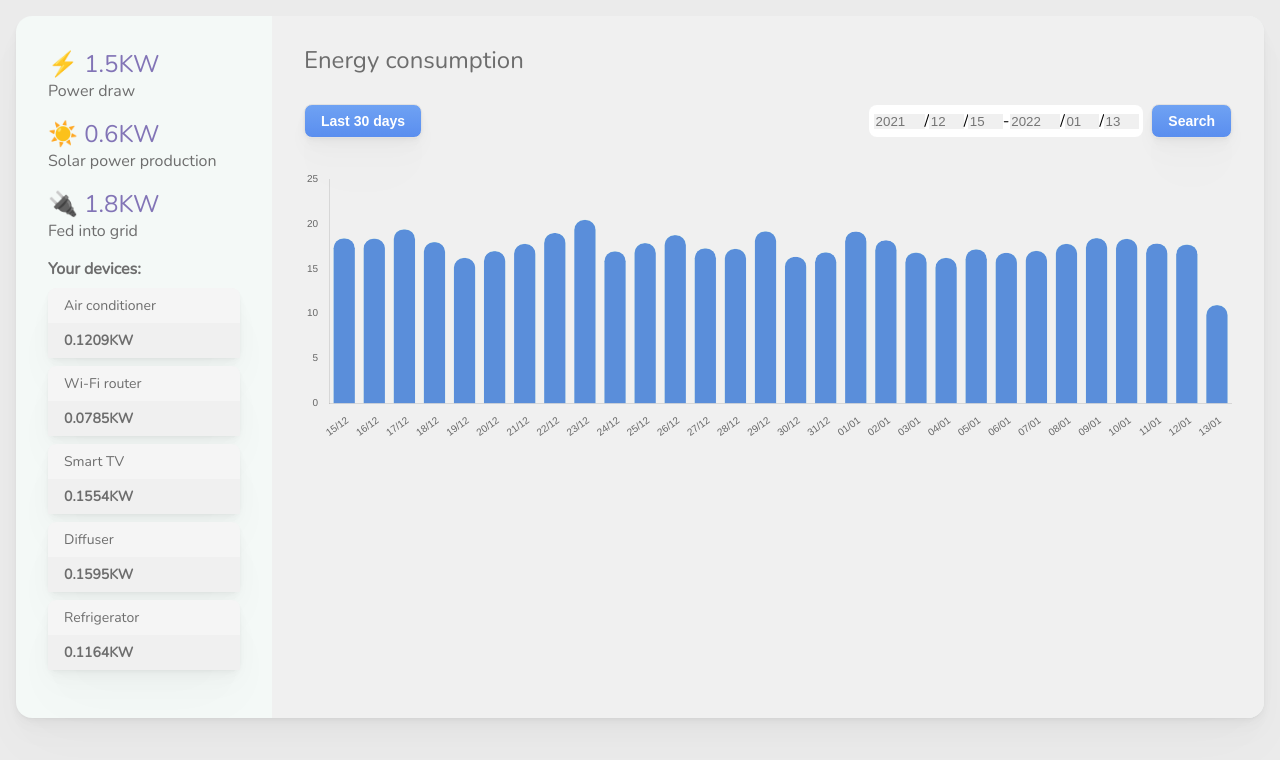
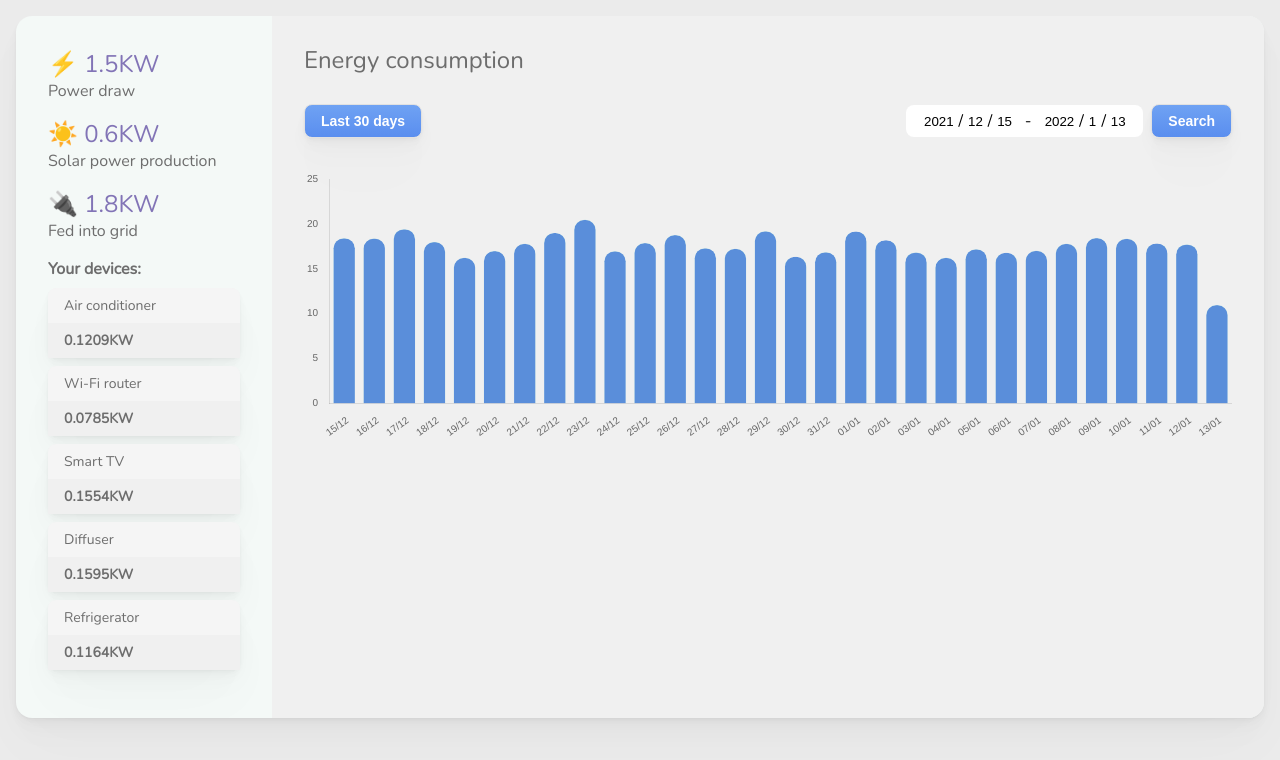
Before and after one commit to johnzhang618/homework, a React (Create React App) app: page / in a window 1280 px wide. Shown: the top 760 px of the page. Built offline with nearby package versions, Linux system fonts and the light colour scheme.

Commit message:
rewrite date controller by select

```diff
--- a/src/assets/css/index.css
+++ b/src/assets/css/index.css
@@ -102,3 +102,29 @@ html {
 .border-grey {
   border: 1px solid rgb(225, 225, 225);
 }
+
+.warning-text-before::before {
+  position: absolute;
+  top: 2.1rem;
+  content: attr(warning);
+  font-size: 14px;
+  color: red;
+  background-color: rgba(200, 200, 200, .5);
+  border-radius: .2rem;
+  max-width: 10.3rem;
+  word-break: break-word;
+}
+
+.container-input input {
+  outline: none;
+  padding-left: .1rem;
+}
+
+.date-selector {
+  border: 0;
+  outline: none;
+  text-align: center;
+  padding: .3rem;
+  appearance: none;
+  background-color: transparent;
+}
--- /dev/null
+++ b/src/components/atoms/Selector/Selector.jsx
@@ -0,0 +1,62 @@
+import React from 'react';
+import PropTypes from 'prop-types';
+
+const Selector = React.forwardRef(
+  (
+    {
+      id,
+      className,
+      disabled,
+      elementLocator,
+      placeholder,
+      options,
+      selectedOption,
+      name,
+      ...others
+    },
+    ref,
+  ) => (
+    <select
+      id={id}
+      name={name}
+      className={className}
+      disabled={disabled}
+      data-locator={elementLocator || `select-input-${name}-${id}`}
+      ref={ref}
+      {...others}
+    >
+      {placeholder && <option value="">{placeholder}</option>}
+      {options.map((opt) => (
+        <option key={opt} value={opt}>
+          {opt}
+        </option>
+      ))}
+    </select>
+  ),
+);
+
+Selector.propTypes = {
+  id: PropTypes.string,
+  className: PropTypes.string,
+  name: PropTypes.string,
+  disabled: PropTypes.string,
+  elementLocator: PropTypes.string,
+  options: PropTypes.arrayOf(PropTypes.string),
+  selectedOption: PropTypes.string,
+  placeholder: PropTypes.node,
+  ref: PropTypes.element,
+};
+
+Selector.defaultProps = {
+  id: '',
+  disabled: '',
+  selectedOption: '',
+  placeholder: '',
+  className: '',
+  elementLocator: '',
+  options: [],
+  name: '',
+  ref: null,
+};
+
+export default Selector;
--- a/src/components/atoms/index.jsx
+++ b/src/components/atoms/index.jsx
@@ -3,6 +3,7 @@ import Input from './Input/Input';
 import Label from './Label/Label';
 import Button from './Button/Button';
 import Heading from './Heading/Heading';
+import Selector from './Selector/Selector';
 import BarChart from './BarChart/BarChart';
 import Paragraph from './Paragraph/Paragraph';
 
@@ -12,6 +13,7 @@ export {
   Label,
   Button,
   Heading,
+  Selector,
   BarChart,
   Paragraph,
 };
--- /dev/null
+++ b/src/components/molecules/DateSelectors/DateSelectors.jsx
@@ -0,0 +1,125 @@
+import React, { useState, useEffect } from 'react';
+import PropTypes from 'prop-types';
+import { Selector } from '../../atoms';
+
+function DateSelectors({
+  dateRange,
+  defaultTmp,
+  onUpdate,
+}) {
+  const daysInMonth = {
+    nonLeap: [31, 28, 31, 30, 31, 30, 31, 31, 30, 31, 30, 31],
+    leap: [31, 29, 31, 30, 31, 30, 31, 31, 30, 31, 30, 31],
+  };
+
+  const latestDate = new Date(dateRange.latestTmp);
+  const latestYear = latestDate.getFullYear();
+  const latestMonth = latestDate.getMonth();
+  const latestDay = latestDate.getDate();
+
+  const earliestDate = new Date(dateRange.earliestTmp);
+  const earliestYear = earliestDate.getFullYear();
+  const earliestMonth = earliestDate.getMonth();
+  const earliestDay = earliestDate.getDate();
+
+  const [year, setYear] = useState(new Date(defaultTmp).getFullYear());
+  const [month, setMonth] = useState(new Date(defaultTmp).getMonth());
+  const [day, setDay] = useState(new Date(defaultTmp).getDate());
+
+  const getDayOpts = () => {
+    let days = year % 4 === 0 ? daysInMonth.leap[month] : daysInMonth.nonLeap[month];
+    let start = 1;
+    if (year === latestYear && month === latestMonth) {
+      days = latestDay;
+    }
+    if (year === earliestYear && month === earliestMonth) {
+      days -= earliestDay - 1;
+      start = earliestDay;
+    }
+    return [...new Array(days)].map((_, index) => `${start + index}`);
+  };
+  const getMonthOpts = () => {
+    let months = 12;
+    let start = 1;
+    if (year === latestYear) {
+      months = latestMonth + 1;
+    }
+    if (year === earliestYear) {
+      months -= earliestMonth;
+      start = earliestMonth + 1;
+    }
+    return [...new Array(months)].map((_, index) => `${start + index}`);
+  };
+
+  const handleYearChange = (y) => {
+    if (y === earliestYear) {
+      if (month < earliestMonth) {
+        setMonth(earliestMonth);
+      }
+      if (day < earliestDay) {
+        setDay(earliestDay);
+      }
+    }
+    if (y === latestYear) {
+      if (month > latestMonth) {
+        setMonth(latestMonth);
+      }
+      if (day > latestDay) {
+        setDay(latestDay);
+      }
+    }
+    setYear(y);
+  };
+  const handleMonthChange = (m) => {
+    if (year === earliestYear && m === earliestMonth && day < earliestDay) {
+      setDay(earliestDay);
+    }
+    if (year === latestYear && m === latestMonth && day > latestDay) {
+      setDay(latestDay);
+    }
+    setMonth(m);
+  };
+
+  const yearOpts = [...new Array(latestYear - earliestYear + 1)].map(
+    (_, index) => `${earliestYear + index}`,
+  );
+  const monthOpts = getMonthOpts();
+  const dayOpts = getDayOpts();
+
+  useEffect(() => {
+    onUpdate(new Date(year, month, day).getTime());
+  }, [year, month, day]);
+
+  return (
+    <div className="inline mx1">
+      <Selector
+        className="date-selector"
+        onChange={(e) => handleYearChange(parseInt(e.target.value, 10))}
+        options={yearOpts}
+        value={year}
+        width="4"
+      />
+      /
+      <Selector
+        className="date-selector"
+        onChange={(e) => handleMonthChange(parseInt(e.target.value, 10) - 1)}
+        options={monthOpts}
+        value={month + 1}
+        width="2"
+      />
+      /
+      <Selector
+        className="date-selector"
+        onChange={(e) => setDay(parseInt(e.target.value, 10))}
+        options={dayOpts}
+        value={day}
+      />
+    </div>
+  );
+}
+DateSelectors.propTypes = {
+  dateRange: PropTypes.objectOf(PropTypes.number).isRequired,
+  defaultTmp: PropTypes.number.isRequired,
+  onUpdate: PropTypes.func.isRequired,
+};
+export default DateSelectors;
--- a/src/components/molecules/index.jsx
+++ b/src/components/molecules/index.jsx
@@ -2,10 +2,12 @@ import DateInputs from './DateInputs/DateInputs';
 import DeviceCard from './DeviceCard/DeviceCard';
 import OverviewCard from './OverviewCard/OverviewCard';
 import UsageBarChart from './UsageBarChart/UsageBarChart';
+import DateSelectors from './DateSelectors/DateSelectors';
 
 export {
   DateInputs,
   DeviceCard,
   OverviewCard,
   UsageBarChart,
+  DateSelectors,
 };
--- a/src/components/organisms/ChartController/ChartController.css
+++ /dev/null
@@ -1,16 +0,0 @@
-.container-input::before {
-  position: absolute;
-  top: 2.1rem;
-  content: attr(warning);
-  font-size: 14px;
-  color: red;
-  background-color: rgba(200, 200, 200, .5);
-  border-radius: .2rem;
-  max-width: 10.3rem;
-  word-break: break-word;
-}
-
-.container-input input {
-  outline: none;
-  padding-left: .1rem;
-}
--- a/src/components/organisms/ChartController/ChartController.jsx
+++ b/src/components/organisms/ChartController/ChartController.jsx
@@ -1,31 +1,21 @@
 import React, { useState, useEffect } from 'react';
 import PropTypes from 'prop-types';
-import './ChartController.css';
-import { Button } from '../../atoms';
-import { getLastSecondInDay } from '../../../utils/utils';
-import { DateInputs } from '../../molecules';
+import {
+  Button,
+} from '../../atoms';
+import { getLastSecondInDay, getNDaysAgoTmp } from '../../../utils/utils';
+import { DateSelectors } from '../../molecules';
 
 function ChartController({
   onChange,
   value,
 }) {
+  const earliest = getNDaysAgoTmp(999, new Date());
   const [startDate, setStartDate] = useState(value.start);
   const [endDateFromChild, setEndDateFromChild] = useState(value.end);
   const [endDate, setEndDate] = useState(value.end);
-  const [warning, setWarning] = useState();
-
-  const warn = async (text) => {
-    setWarning(text);
-    setTimeout(() => {
-      setWarning();
-    }, 1000 * 5);
-  };
 
   const onSubmit = () => {
-    if (startDate > endDate) {
-      warn('Place check the input DATE: start date should less than end date!');
-      return;
-    }
     onChange({
       start: startDate,
       end: endDate,
@@ -61,15 +51,23 @@ function ChartController({
         Last 30 days
       </Button>
       <div className="inline col-right">
-        <div className="container-input inline bg-white roundedMore p03 mr1 relative" warning={warning}>
-          <DateInputs
-            originDateTmp={startDate}
-            onChange={setStartDate}
+        <div className="inline bg-white roundedMore p03 mr1">
+          <DateSelectors
+            dateRange={{
+              latestTmp: endDate,
+              earliestTmp: earliest,
+            }}
+            defaultTmp={startDate}
+            onUpdate={setStartDate}
           />
           -
-          <DateInputs
-            originDateTmp={endDate}
-            onChange={setEndDateFromChild}
+          <DateSelectors
+            dateRange={{
+              latestTmp: Date.now(),
+              earliestTmp: startDate,
+            }}
+            defaultTmp={endDate}
+            onUpdate={setEndDateFromChild}
           />
         </div>
         <Button
--- a/src/utils/utils.js
+++ b/src/utils/utils.js
@@ -96,6 +96,16 @@ export const getLastSecondInDay = (tmp) => {
   ).getTime();
 };
 
+export const getNDaysAgoTmp = (n, current) => {
+  let nDaysBefore = new Date(
+    current.getFullYear(),
+    current.getMonth(),
+    current.getDate(),
+  );
+  nDaysBefore = nDaysBefore.setDate(nDaysBefore.getDate() - n);
+  return nDaysBefore;
+};
+
 export default {
   groupByDay,
   formatTimeLabel,
```
Also changed, not shown: .eslintrc.json.
